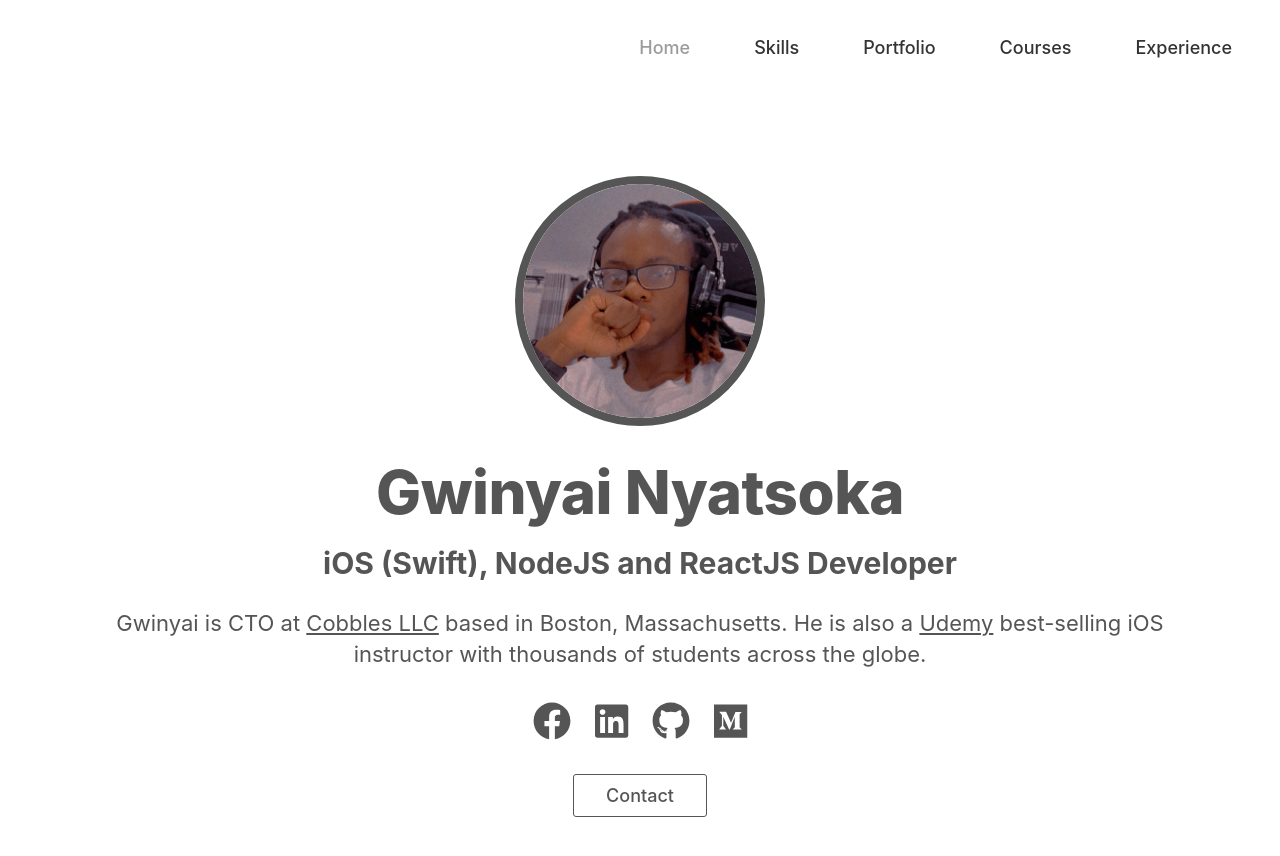
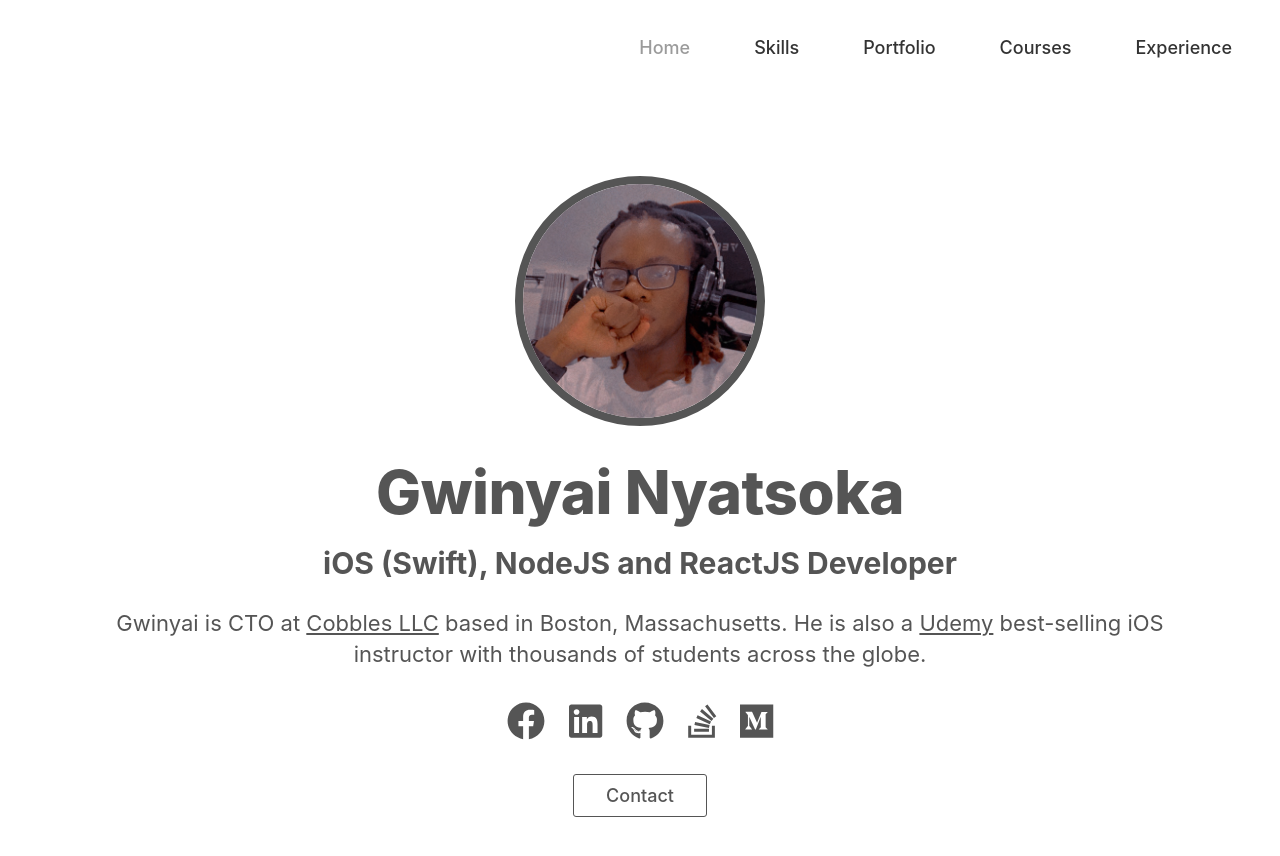
Before and after one commit to Gwinyai/gwinyai-web, a React (Create React App) app: page / in a window 1280 px wide. Shown: the top 856 px of the page. Built offline with nearby package versions, Linux system fonts and the light colour scheme.

Commit message:
Added stackoverflow to home page

```diff
--- a/src/components/HomePage.js
+++ b/src/components/HomePage.js
@@ -4,6 +4,7 @@ import {
   faFacebook,
   faGithub,
   faMedium,
+  faStackOverflow,
 } from "@fortawesome/free-brands-svg-icons";
 import profilePic from "../images/profile.png";
 
@@ -70,6 +71,18 @@ export default function HomePage() {
               </li>
               <li>
                 <a
+                  href="https://stackoverflow.com/users/3008901/gwinyai"
+                  target="_blank"
+                  rel="noopener noreferrer"
+                >
+                  <FontAwesomeIcon
+                    icon={faStackOverflow}
+                    size="2x"
+                  ></FontAwesomeIcon>
+                </a>
+              </li>
+              <li>
+                <a
                   href="https://medium.com/@gwinyai"
                   target="_blank"
                   rel="noopener noreferrer"
```
